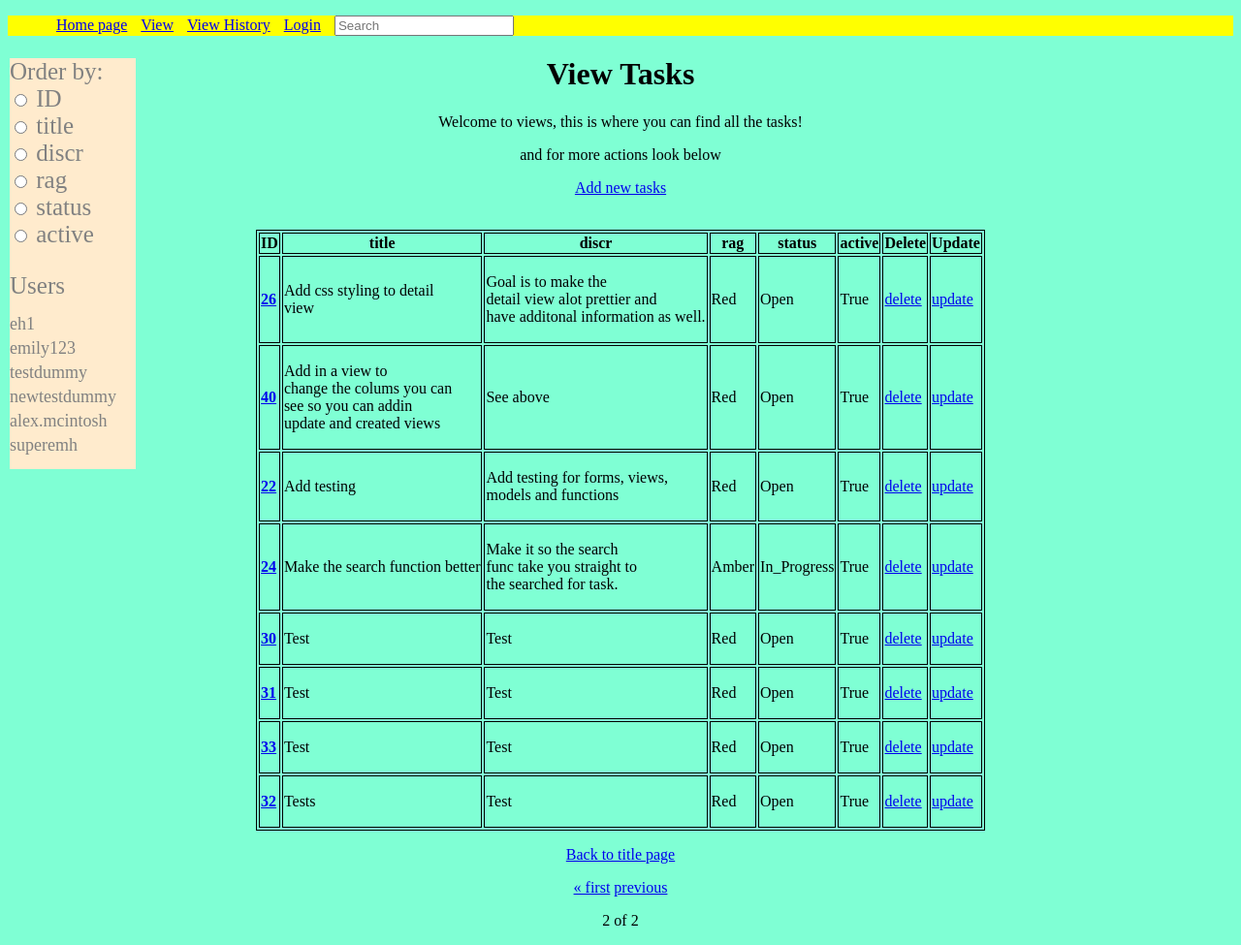
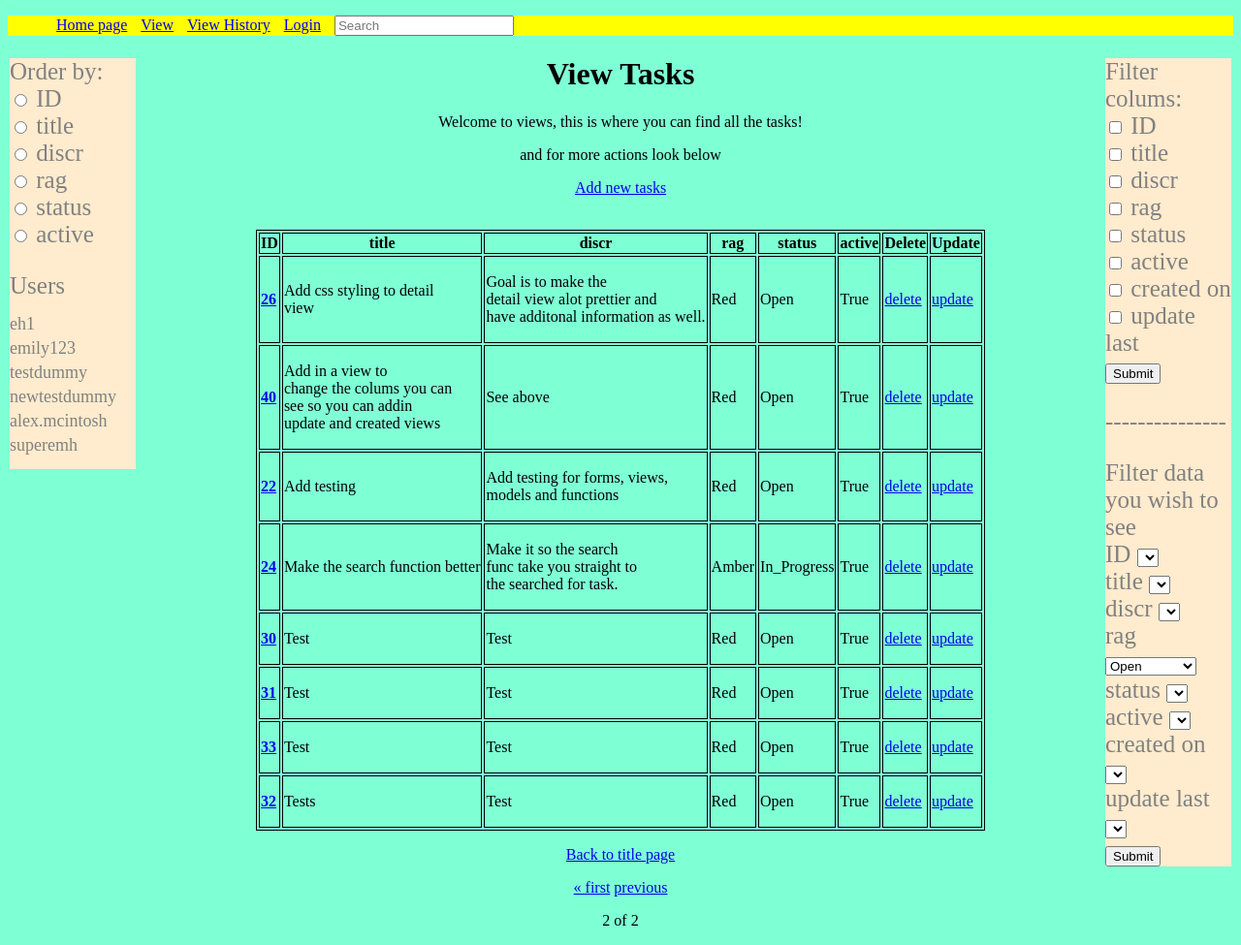
Before and after one commit to Emily8165/Emily-Python-Development, a Django app: a page that uses src/taskmanager/templates/view.html in a window 1280 px wide. Shown: the whole page at 97% size. Run offline with Django 4.2, Linux system fonts and the light colour scheme; data comes from the database, SQL or seed files in the repository; lists and menus that the app fills with data are empty.

Commit message:
I started to do some more filter work and need to get back to a good starting point.

```diff
--- a/src/taskmanager/forms.py
+++ b/src/taskmanager/forms.py
@@ -1,6 +1,6 @@
 from django import forms
 
-from .models import Task
+from taskmanager.models import Task
 
 
 class TaskForm(forms.ModelForm):
@@ -20,8 +20,15 @@ class TaskForm(forms.ModelForm):
     status = forms.ChoiceField(choices=status_choices)
     active = forms.BooleanField(required=False)
 
+    def form_type(self):
+        field_types = {}
+        for field_name in self.base_fields.items():
+            fields = self.base_fields[field_name[0]]
+            field_types[field_name] = type(fields)
+        return field_types
+
     class Meta:
-        model = Task  # Specify the model associated with this form
+        model = Task
         fields = ["title", "discr", "rag", "status"]
 
 
--- a/src/taskmanager/static/mainstatic.css
+++ b/src/taskmanager/static/mainstatic.css
@@ -29,6 +29,25 @@ table.center {
     margin-right: auto;
 }
 /* side bars */
+.dropdown {
+    position: relative;
+    display: inline-block;
+}
+
+.dropdown-content {
+    display: none;
+    position: absolute;
+    background-color: #f9f9f9;
+    min-width: 160px;
+    box-shadow: 0px 8px 16px 0px rgba(0, 0, 0, 0.2);
+    padding: 12px 16px;
+    z-index: 1;
+}
+
+.dropdown:hover .dropdown-content {
+    display: block;
+}
+
 .sidenav {
     background-color: blanchedalmond;
     color: #818181;
@@ -61,6 +80,40 @@ table.center {
     color: #f1f1f1;
 }
 
+.right-sidenav {
+    background-color: blanchedalmond;
+    color: #818181;
+    width: 130px;
+    position: absolute;
+    z-index: 1;
+    top: 60px;
+    left: auto;
+    right: 10px;
+    overflow-x: hidden;
+    font-size: 25px;
+    text-align: left;
+}
+
+.right-sidenav a {
+    list-style-type: none;
+    text-decoration: none;
+    /* this lets you define if a texted it hyper linked or not */
+    font-size: 18px;
+    color: #818181;
+    display: block;
+    line-height: 0;
+    padding-right: 0px;
+}
+
+.right-sidenav ul {
+    list-style-type: none;
+    padding-right: 0px;
+}
+
+.right-sidenav a:hover {
+    color: #f1f1f1;
+}
+
 @media screen and (max-height: 450px) {
     .sidenav {
         padding-top: 15px;
--- a/src/taskmanager/templates/view.html
+++ b/src/taskmanager/templates/view.html
@@ -33,6 +33,34 @@
                     <ul><a href={% url 'user_view' use %}>{{use}}</a></ul>
                 {% endfor %}
             </div>
+            <div class="right-sidenav">
+                <form id="filter_colum" method="GET">
+                    <label for="filter_colum">Filter colums:</label>
+                    {% for field in fields %}
+                        <br>
+                        <input type="checkbox" id="{{ field.name }}" name="filter_colum">
+                        <label for="{{ field.name }}">{{ field.verbose_name }}</label>
+                    {% endfor %}
+                    <br>
+                    <input type="submit">
+                    <p>---------------</p>
+                <form id="filter_input_option" method="GET">
+                    <label for="filter_input_option">Filter data you wish to see</lable>
+                        {% for field in fields %}
+                            <br>{{ field.verbose_name }}
+                            <select name="{{ field.name }}" id="{{ field.name }}">
+                                {% for choice in status_choices %}
+                                    {% if field.name == "rag" %}
+                                        <option value="{{ choice.0 }}">{{ choice.0 }}</option>
+                                    {% endif %}
+                                {% endfor %}
+                            </select>
+                        {% endfor %}
+                    <br><input type="submit">
+                </form>
+
+
+            </div>
         <br>
     </body>
     </div>
--- a/src/taskmanager/views.py
+++ b/src/taskmanager/views.py
@@ -32,7 +32,9 @@ class ContextDataMixim:
             context["filter"] = Task.objects.order_by(order_by_param)
         else:
             context["filter"] = Task.objects.all()
-
+        context["status_choices"] = TaskForm.status_choices
+        context["active_choices"] = TaskForm.active_choices
+        context["field_form_type"] = TaskForm().form_type()
         return context
 
 
@@ -50,8 +52,15 @@ class TaskListView(ContextDataMixim, generic.ListView):
     paginate_by = 10
     ordering = ["id"]
 
+    # def options(self):
+    #     input_type = self.request.GET.get("input_type")
+    #     if input_type == "order_by" or input_type == "colum_filter":
+    #         return self.error_page()
+    #     else:
+    #         return self.error_page()
+
     def get_queryset(self) -> QuerySet[Any]:
-        initial_order = self.request.GET.get("order")  #
+        initial_order = self.request.GET.get("order")
         default_order = (
             "title"
             if initial_order not in [f.name for f in Task._meta.get_fields()]
@@ -64,6 +73,17 @@ class TaskListView(ContextDataMixim, generic.ListView):
         context = super().get_context_data(**kwargs)
         context["order_by"] = self.request.GET.get("order_by")
         return context
+
+    # def get_filter_queryset(self, *args, **kwargs) -> QuerySet[Any]:
+    #     filters_requested = self.request.GET.get("colum_filter")
+    #     default_filter = "id"
+    #     filters_applied = (
+    #         {filters_requested: True} if filters_requested else {default_filter: True}
+    #     )
+    #     return Task.objects.all().exclude(**filters_applied)
+
+    def error_page(self):
+        return render(self.request, "errorpage.html")
 
 
 class TaskDetailView(ContextDataMixim, generic.DetailView):
@@ -158,29 +178,13 @@ class UserView(generic.DetailView):
     template_name = "user_actions.html"
     context_object_name = "specified_user"
 
-    def get_object(
-        self, queryset: QuerySet[Any] | None = ...
-    ) -> Model:  # this method gets a specific object
-        # as specified by what is being passed over to the view by the URL paramiters.
-        # in this case 'i' is being sent over the url so it is the object that is being picked up by the method.
-        specified_user = self.kwargs.get(
-            "i"
-        )  # this specifies the request and the data attributed to the object and attaches it to the item specified_user.
-        return User.objects.filter(
-            username=specified_user
-        ).first()  # this searches for the object in the model and filters out all others and returns the user.
+    def get_object(self, queryset: QuerySet[Any] | None = ...) -> Model:
+        specified_user = self.kwargs.get("i")
+        return User.objects.filter(username=specified_user).first()
 
-    def get_context_data(
-        self, **kwargs: Any
-    ) -> dict[
-        str, Any
-    ]:  # this holds data for the template. we are using a specific method here instead of the contextdatamixim as the context data mixim doesn't work with detailviews
+    def get_context_data(self, **kwargs: Any) -> dict[str, Any]:
         context = super().get_context_data(**kwargs)
-        context[
-            "title"
-        ] = (
-            self.title
-        )  # it holds data as a dictionary to be called hence why we have context["data"] = information saved in the "data".
+        context["title"] = self.title
         context["fields"] = Task._meta.fields
         return context
 
```
